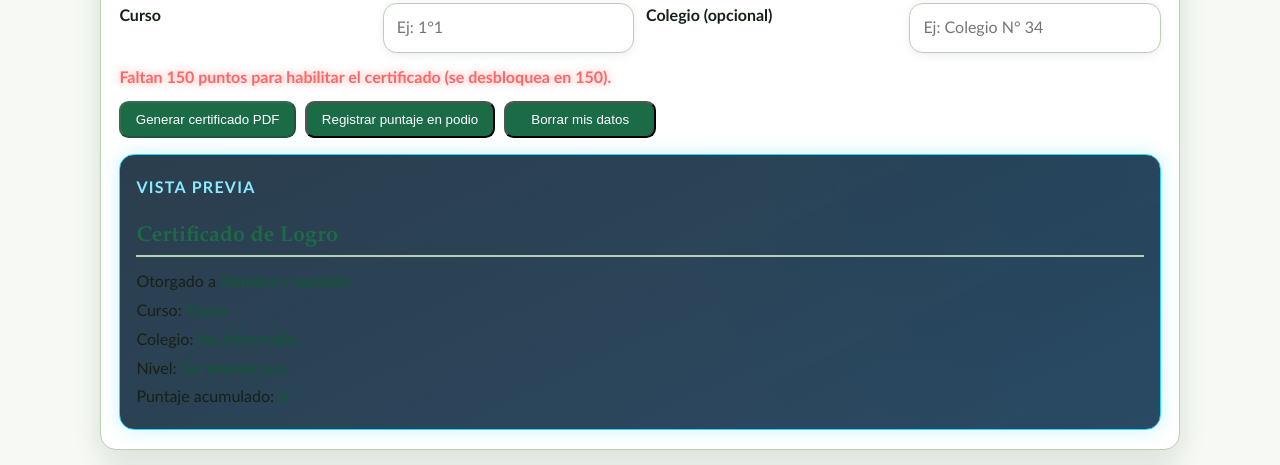
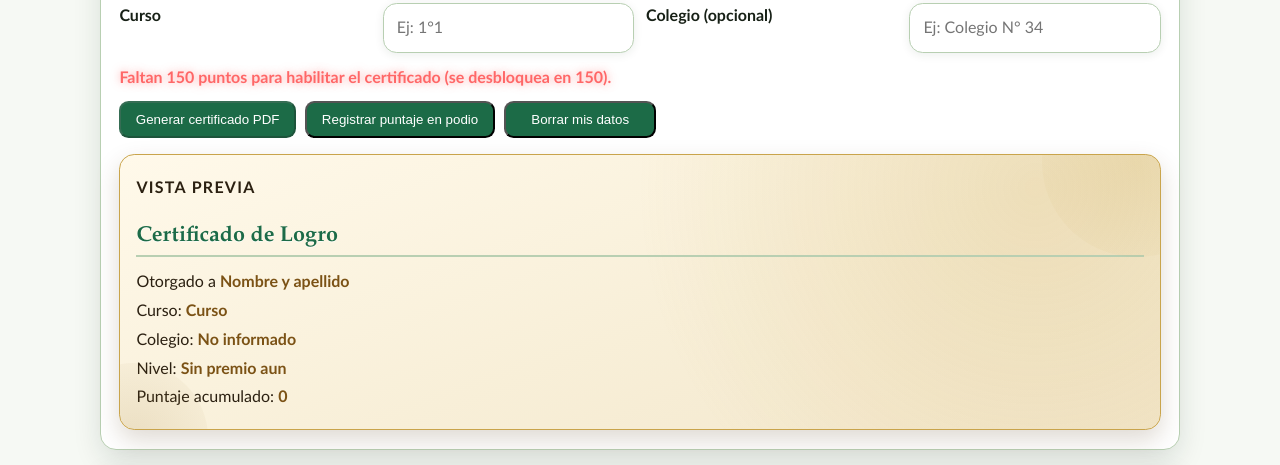
Before and after one commit to JavierPereyra2023/web_naturales, a plain HTML site: page quiz.html in a window 1280 px wide. Shown: the part 1402-1867 px from the top of the page. Drawn offline with Linux system fonts and the light colour scheme; no server answers.

Commit message:
nueva actualizacion del quiz

```diff
--- a/css/styles.css
+++ b/css/styles.css
@@ -688,29 +688,92 @@ html[data-theme="dark"] ::-webkit-scrollbar-thumb:hover {
 .certificate-preview {
   margin-top: 1rem;
   padding: 1rem;
-  border: 1px solid #29d8ff;
+  position: relative;
+  overflow: hidden;
+  border: 1px solid #c9a44b;
   border-radius: 0.95rem;
   background:
-    linear-gradient(155deg, rgba(8, 30, 48, 0.86), rgba(14, 49, 78, 0.88)),
-    radial-gradient(circle at 90% 10%, rgba(41, 216, 255, 0.2), transparent 40%);
-  box-shadow: 0 0 18px rgba(41, 216, 255, 0.25);
+    radial-gradient(circle at 88% 12%, rgba(201, 164, 75, 0.22), transparent 42%),
+    linear-gradient(160deg, #fff9ea 0%, #f8efd8 56%, #f3e7cc 100%);
+  box-shadow: 0 10px 24px rgba(76, 51, 12, 0.18);
+  color: #2b2011;
+}
+
+.certificate-preview::before,
+.certificate-preview::after {
+  content: "";
+  position: absolute;
+  border-radius: 50%;
+  pointer-events: none;
+}
+
+.certificate-preview::before {
+  width: 190px;
+  height: 190px;
+  top: -88px;
+  right: -72px;
+  background: radial-gradient(circle, rgba(201, 164, 75, 0.18), rgba(201, 164, 75, 0));
+}
+
+.certificate-preview::after {
+  width: 150px;
+  height: 150px;
+  bottom: -84px;
+  left: -62px;
+  background: radial-gradient(circle, rgba(146, 107, 33, 0.14), rgba(146, 107, 33, 0));
 }
 
 .certificate-preview-kicker {
   margin: 0 0 0.35rem;
   text-transform: uppercase;
   letter-spacing: 0.08em;
-  color: #8cecff;
+  color: #7d5a23;
   font-weight: 700;
 }
 
 .certificate-preview h3 {
   margin: 0 0 0.45rem;
-  color: #66e3ff;
+  font-family: "Palatino Linotype", "Book Antiqua", serif;
+  color: #6c4a16;
+  text-shadow: 0 1px 0 rgba(255, 255, 255, 0.75);
 }
 
 .certificate-preview p {
   margin: 0.25rem 0;
+  color: inherit;
+}
+
+.certificate-preview strong {
+  color: #7b5215;
+}
+
+html[data-theme="dark"] .certificate-preview {
+  border-color: #29d8ff;
+  background:
+    linear-gradient(155deg, rgba(8, 30, 48, 0.86), rgba(14, 49, 78, 0.88)),
+    radial-gradient(circle at 90% 10%, rgba(41, 216, 255, 0.2), transparent 40%);
+  box-shadow: 0 0 18px rgba(41, 216, 255, 0.25);
+  color: #eaf4ff;
+}
+
+html[data-theme="dark"] .certificate-preview::before {
+  background: radial-gradient(circle, rgba(41, 216, 255, 0.24), rgba(41, 216, 255, 0));
+}
+
+html[data-theme="dark"] .certificate-preview::after {
+  background: radial-gradient(circle, rgba(20, 148, 230, 0.2), rgba(20, 148, 230, 0));
+}
+
+html[data-theme="dark"] .certificate-preview-kicker {
+  color: #8cecff;
+}
+
+html[data-theme="dark"] .certificate-preview h3 {
+  color: #66e3ff;
+}
+
+html[data-theme="dark"] .certificate-preview strong {
+  color: #8cecff;
 }
 
 .quiz-leaderboard-list {
```
